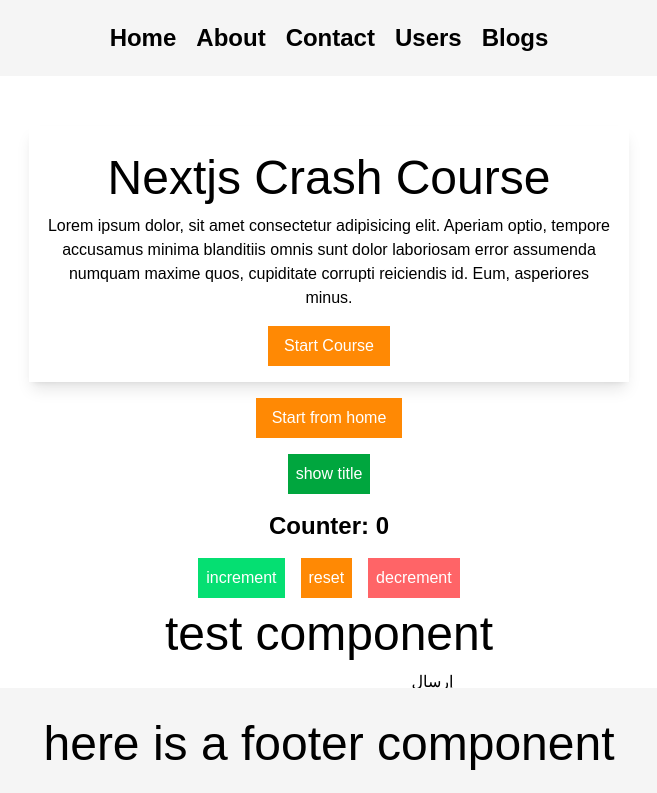
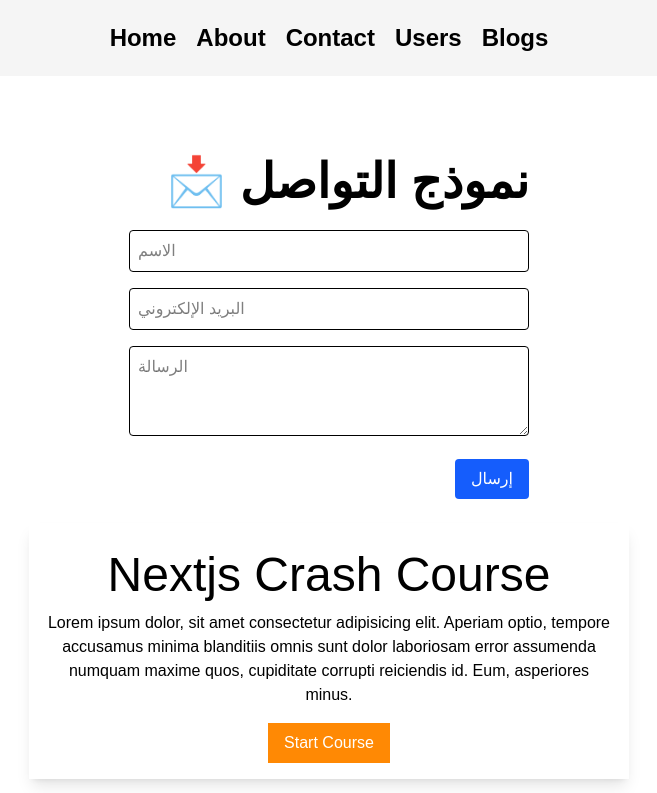
Before and after one commit to Nextjs-bootcamp-2025/ali-osman, a Next.js app: page / in a window 1280 px wide. Shown: the top 793 px of the page, without its empty margins (311-968 px from the left). Built offline with nearby package versions, Linux system fonts and the light colour scheme.

Commit message:
api routes

```diff
--- /dev/null
+++ b/app/components/Contact.js
@@ -0,0 +1,67 @@
+'use client';
+import { useState } from 'react';
+import axios from 'axios';
+
+export default function ContactComponent() {
+  const [form, setForm] = useState({ name: '', email: '', message: '' });
+  const [status, setStatus] = useState('');
+
+  const handleSubmit = async (e) => {
+    e.preventDefault();
+    setStatus('جارٍ الإرسال...');
+    console.log('form', form);
+
+    try {
+      const res = await axios.post('/api/contact', form);
+      const data = await res.data;
+      console.log('%c[] -> data : ', 'color: #c3a539', data);
+
+      if (!data) throw new Error(res.statusText || 'حدث خطأ');
+
+      setStatus(res.statusText);
+      setForm({ name: '', email: '', message: '' });
+    } catch (err) {
+      setStatus('⚠️ ' + err.message);
+    }
+  };
+
+  return (
+    <main className="max-w-md mx-auto p-6">
+      <h1 className="text-2xl font-bold mb-4 text-right">📩 نموذج التواصل</h1>
+
+      <form onSubmit={handleSubmit} className="space-y-4 text-right">
+        <input
+          name="name"
+          placeholder="الاسم"
+          value={form.name}
+          onChange={(e) => setForm({ ...form, name: e.target.value })}
+          className="border rounded p-2 w-full"
+        />
+        <input
+          name="email"
+          placeholder="البريد الإلكتروني"
+          value={form.email}
+          onChange={(e) => setForm({ ...form, email: e.target.value })}
+          className="border rounded p-2 w-full"
+        />
+        <textarea
+          name="message"
+          placeholder="الرسالة"
+          value={form.message}
+          onChange={(e) => setForm({ ...form, message: e.target.value })}
+          className="border rounded p-2 w-full"
+          rows={3}
+        ></textarea>
+
+        <button
+          type="submit"
+          className="bg-blue-600 text-white px-4 py-2 rounded hover:bg-blue-700"
+        >
+          إرسال
+        </button>
+      </form>
+
+      {status && <p className="mt-4 text-center text-gray-700">{status}</p>}
+    </main>
+  );
+}
--- /dev/null
+++ b/app/components/TestUse.js
@@ -0,0 +1,22 @@
+'use client';
+import { use } from 'react';
+import { async } from './../api/hello/route';
+
+const Test = ({ params }) => {
+  const data = use(params);
+
+  const testPromise = async () => {
+    try {
+      const res = await fetch('https://jsonplaceholder.typicode.com/posts');
+      const data = await res.json();
+    } catch (error) {
+      console.log(error.message);
+    }
+  };
+
+  return (
+    <div>
+      <h1>test component</h1>
+    </div>
+  );
+};
--- a/app/contact/page.js
+++ b/app/contact/page.js
@@ -1,61 +1,63 @@
-'use client';
-import React, { useState } from 'react';
-import DisplayName from '../components/DisplayName';
-// onChange Event
+// 'use client';
+// import React, { useState } from 'react';
+// import DisplayName from '../components/DisplayName';
+// // onChange Event
 
-const Contact = () => {
-  const [username, setUsername] = useState('');
-  const [password, setPassword] = useState('');
+// const Contact = () => {
+//   const [username, setUsername] = useState('');
+//   const [password, setPassword] = useState('');
 
-  return (
-    <div className="text-center flex flex-col justify-center items-center">
-      <DisplayName />
-      <h1>Login</h1>
-      <form
-        action=""
-        className="max-w-[500px] flex flex-col gap-2 p-6 shadow-lg"
-      >
-        <div>
-          <label htmlFor="name" className="mr-2">
-            user name
-          </label>
-          <input
-            type="text"
-            id="name"
-            className="border"
-            defaultValue={username}
-            onChange={(event) => setUsername(event.target.value)}
-          />
-        </div>
+//   return (
+//     <div className="text-center flex flex-col justify-center items-center">
+//       <DisplayName />
+//       <h1>Login</h1>
+//       <form
+//         action=""
+//         className="max-w-[500px] flex flex-col gap-2 p-6 shadow-lg"
+//       >
+//         <div>
+//           <label htmlFor="name" className="mr-2">
+//             user name
+//           </label>
+//           <input
+//             type="text"
+//             id="name"
+//             className="border"
+//             defaultValue={username}
+//             onChange={(event) => setUsername(event.target.value)}
+//           />
+//         </div>
 
-        <div>
-          <label htmlFor="password" className="mr-2">
-            password
-          </label>
-          <input
-            type="password"
-            id="password"
-            className="border"
-            defaultValue={password}
-            onChange={(event) => setPassword(event.target.value)}
-          />
-        </div>
-      </form>
+//         <div>
+//           <label htmlFor="password" className="mr-2">
+//             password
+//           </label>
+//           <input
+//             type="password"
+//             id="password"
+//             className="border"
+//             defaultValue={password}
+//             onChange={(event) => setPassword(event.target.value)}
+//           />
+//         </div>
+//       </form>
 
-      <button
-        onClick={(e) => {
-          if (username === '' || password === '') {
-            alert('please enter username and password');
-          }
-          console.log(username);
-          console.log(password);
-        }}
-        className="px-4 py-2 mt-6 bg-orange-400 text-white w-[150px] m-auto text-center"
-      >
-        login
-      </button>
-    </div>
-  );
-};
+//       <button
+//         onClick={(e) => {
+//           if (username === '' || password === '') {
+//             alert('please enter username and password');
+//           }
+//           console.log(username);
+//           console.log(password);
+//         }}
+//         className="px-4 py-2 mt-6 bg-orange-400 text-white w-[150px] m-auto text-center"
+//       >
+//         login
+//       </button>
+//     </div>
+//   );
+// };
 
-export default Contact;
+// export default Contact;
+
+// api route = /api/contact
--- a/app/page.js
+++ b/app/page.js
@@ -6,7 +6,7 @@
 import CourseContent from './components/CourseContent';
 import Counter from './components/Counter';
 import Test from './components/Test';
-
+import ContactComponent from './components/Contact';
 export default function Home() {
   const [shouldShowTitle, setShouldShowTitle] = useState(false);
 
@@ -16,6 +16,7 @@
 
   return (
     <main className="main">
+      <ContactComponent />
       {shouldShowTitle == true ? (
         <h1 className="text-3xl font-bold underline">Nextjs Bootcamp</h1>
       ) : null}
--- /dev/null
+++ b/app/users-api/page.js
@@ -0,0 +1,72 @@
+'use client';
+import { useEffect, useState } from 'react';
+
+export default function UsersPage() {
+  const [users, setUsers] = useState([]);
+  const [name, setName] = useState('');
+
+  async function fetchUsers() {
+    const res = await fetch('/api/users');
+    const data = await res.json();
+    setUsers(data);
+  }
+
+  async function addUser() {
+    await fetch('/api/users', {
+      method: 'POST',
+      headers: { 'Content-Type': 'application/json' },
+      body: JSON.stringify({ name }),
+    });
+    setName('');
+    fetchUsers();
+  }
+
+  async function deleteUser(id) {
+    await fetch('/api/users', {
+      method: 'DELETE',
+      headers: { 'Content-Type': 'application/json' },
+      body: JSON.stringify({ id }),
+    });
+    fetchUsers();
+  }
+
+  useEffect(() => {
+    fetchUsers();
+  }, []);
+
+  return (
+    <main className="max-w-md mx-auto p-6">
+      <h1 className="text-2xl font-bold mb-4 text-right">
+        👥 قائمة المستخدمين
+      </h1>
+      <div className="flex gap-2 mb-4">
+        <input
+          value={name}
+          onChange={(e) => setName(e.target.value)}
+          className="border p-2 flex-1"
+          placeholder="اسم المستخدم"
+        />
+        <button
+          onClick={addUser}
+          className="bg-green-600 text-white px-4 rounded"
+        >
+          إضافة
+        </button>
+      </div>
+
+      <ul className="space-y-2">
+        {users.map((u) => (
+          <li key={u.id} className="flex justify-between border p-2 rounded">
+            {u.name}
+            <button
+              onClick={() => deleteUser(u.id)}
+              className="text-red-600 hover:text-red-800"
+            >
+              حذف
+            </button>
+          </li>
+        ))}
+      </ul>
+    </main>
+  );
+}
```
